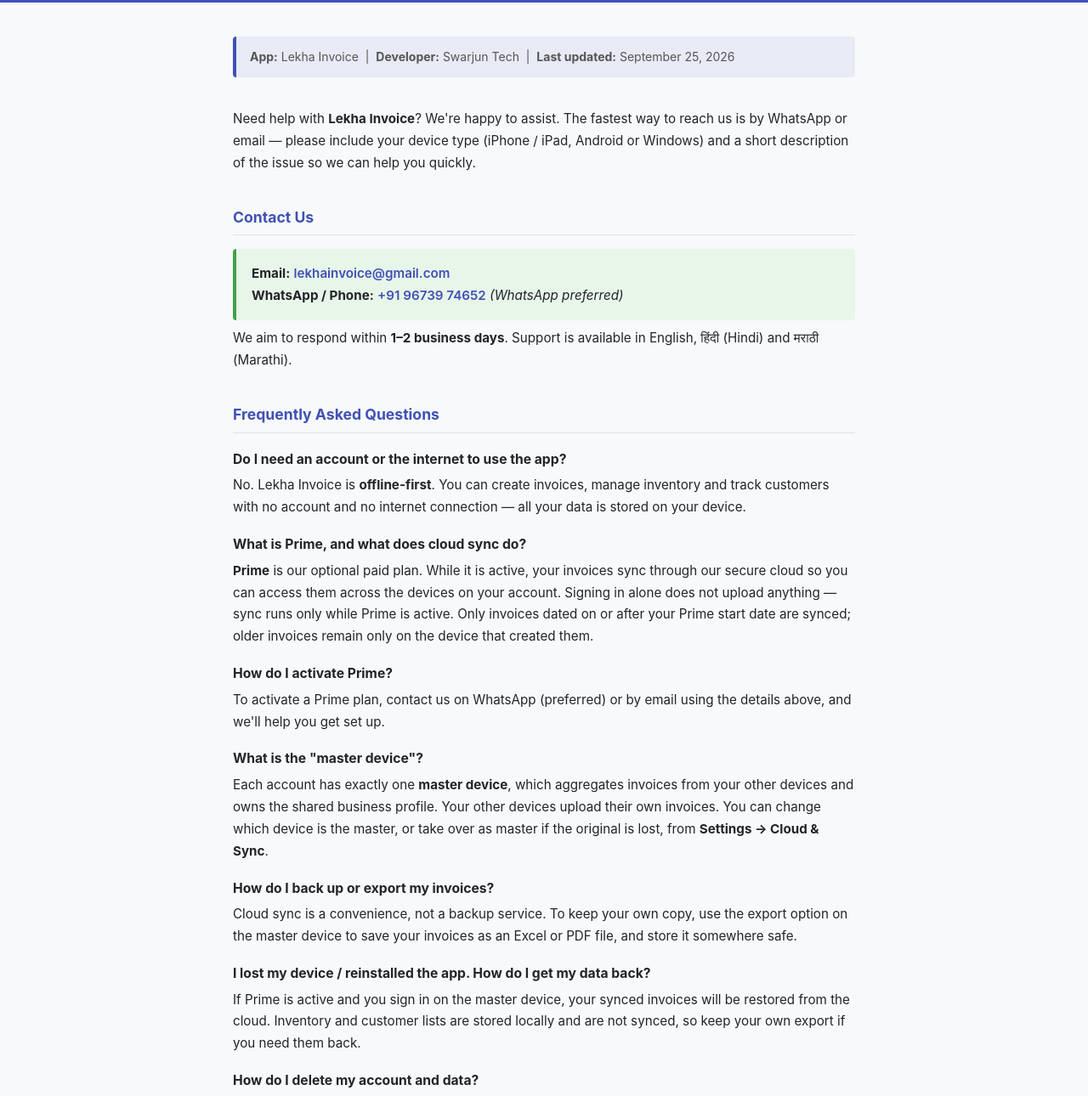
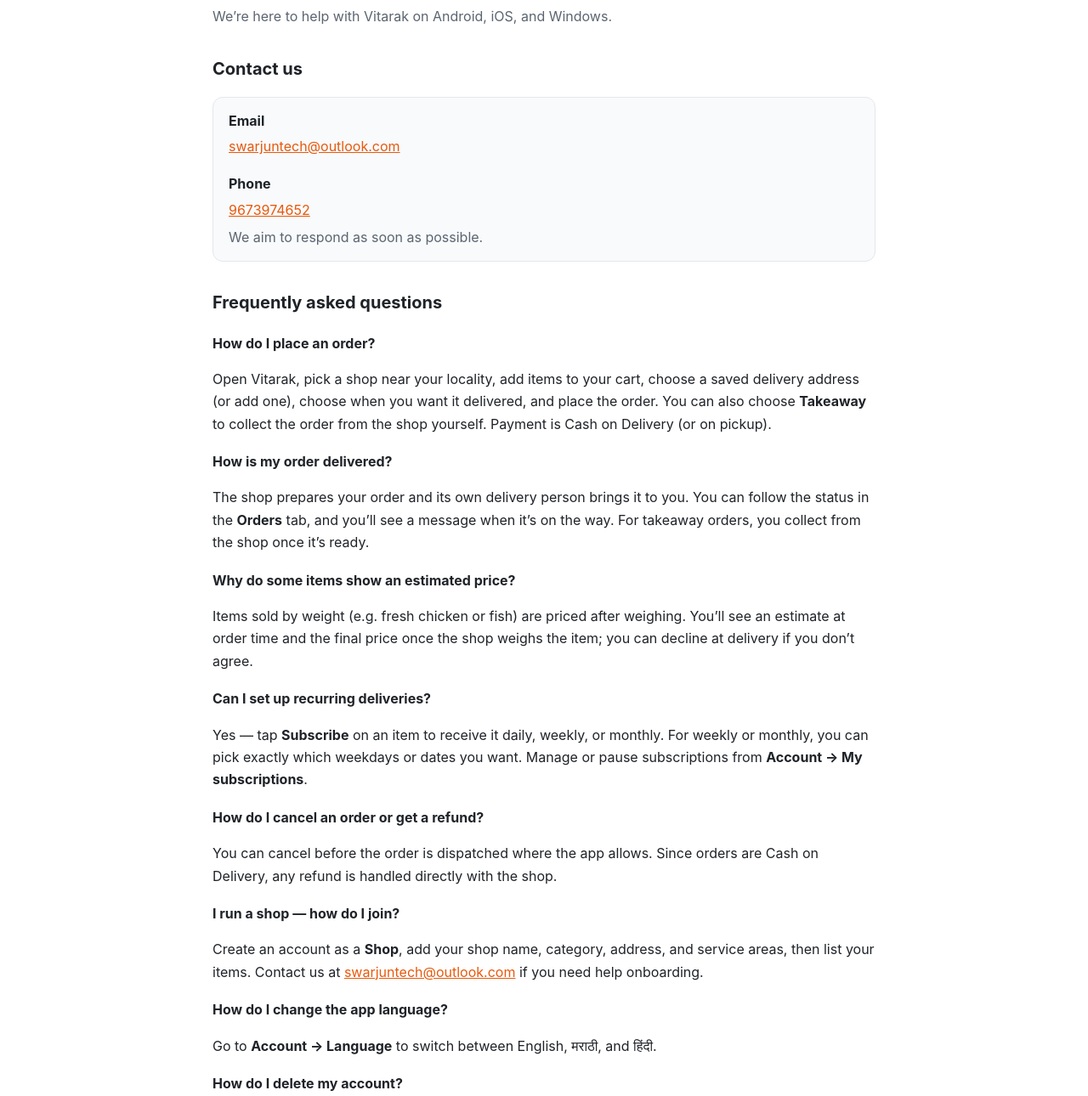
Before and after one commit to swarjun/LekhaInvoice, a plain HTML site: page support.html in a window 1280 px wide. Shown: the part 169-1459 px from the top of the page at 85% size. Drawn offline with Linux system fonts and the light colour scheme.

Commit message:
Revamp support page layout and styling

```diff
--- a/support.html
+++ b/support.html
@@ -1,196 +1,93 @@
 <!DOCTYPE html>
+<!-- Vitarak — Support -->
 <html lang="en">
 <head>
-  <meta charset="UTF-8" />
-  <meta name="viewport" content="width=device-width, initial-scale=1.0" />
-  <title>Support – Lekha Invoice</title>
-  <style>
-    *, *::before, *::after { box-sizing: border-box; margin: 0; padding: 0; }
-
-    body {
-      font-family: -apple-system, BlinkMacSystemFont, "Segoe UI", Roboto, sans-serif;
-      background: #f8f9fa;
-      color: #212529;
-      line-height: 1.7;
-    }
-
-    header {
-      background: #3f51b5;
-      color: #fff;
-      padding: 40px 24px 32px;
-      text-align: center;
-    }
-    header h1 { font-size: 2rem; font-weight: 700; letter-spacing: -0.5px; }
-    header p  { margin-top: 8px; opacity: 0.85; font-size: 0.95rem; }
-
-    main {
-      max-width: 780px;
-      margin: 40px auto;
-      padding: 0 24px 80px;
-    }
-
-    .meta {
-      background: #e8eaf6;
-      border-left: 4px solid #3f51b5;
-      border-radius: 4px;
-      padding: 12px 16px;
-      font-size: 0.875rem;
-      color: #555;
-      margin-bottom: 36px;
-    }
-
-    .contact {
-      background: #e8f5e9;
-      border-left: 4px solid #43a047;
-      border-radius: 4px;
-      padding: 16px 18px;
-      margin: 16px 0 8px;
-      font-size: 0.95rem;
-    }
-    .contact a { font-weight: 600; }
-
-    h2 {
-      font-size: 1.1rem;
-      font-weight: 700;
-      color: #3f51b5;
-      margin: 36px 0 10px;
-      padding-bottom: 6px;
-      border-bottom: 1px solid #e0e0e0;
-    }
-
-    h3 {
-      font-size: 0.98rem;
-      font-weight: 700;
-      color: #212529;
-      margin: 18px 0 4px;
-    }
-
-    p  { margin-bottom: 12px; font-size: 0.95rem; }
-    ul { margin: 8px 0 12px 20px; }
-    li { margin-bottom: 6px; font-size: 0.95rem; }
-
-    a { color: #3f51b5; text-decoration: none; }
-    a:hover { text-decoration: underline; }
-
-    footer {
-      text-align: center;
-      padding: 24px;
-      font-size: 0.8rem;
-      color: #888;
-      border-top: 1px solid #e0e0e0;
-    }
-  </style>
+<meta charset="utf-8">
+<meta name="viewport" content="width=device-width, initial-scale=1">
+<title>Support — Vitarak</title>
+<style>
+  :root{--bg:#ffffff;--fg:#1f2328;--muted:#5b6570;--accent:#e8590c;--line:#e5e7eb;--card:#f8fafc}
+  @media (prefers-color-scheme: dark){:root{--bg:#0f1216;--fg:#e6e8eb;--muted:#9aa4af;--accent:#fb923c;--line:#232a31;--card:#151a20}}
+  *{box-sizing:border-box}
+  body{margin:0;font:16px/1.65 -apple-system,"Segoe UI",Roboto,Helvetica,Arial,sans-serif;color:var(--fg);background:var(--bg)}
+  .wrap{max-width:820px;margin:0 auto;padding:32px 20px 64px}
+  header.site{display:flex;align-items:center;gap:12px;border-bottom:1px solid var(--line);padding-bottom:16px;margin-bottom:8px}
+  .logo{width:40px;height:40px;border-radius:10px;background:linear-gradient(135deg,#f97316,#2563eb);display:grid;place-items:center;color:#fff;font-weight:800}
+  .brand{font-weight:700;font-size:18px}
+  h1{font-size:28px;margin:24px 0 4px}
+  h2{font-size:20px;margin:32px 0 8px}
+  h3{font-size:16px;margin:18px 0 4px}
+  .muted{color:var(--muted)}
+  a{color:var(--accent)}
+  .card{background:var(--card);border:1px solid var(--line);border-radius:12px;padding:14px 18px;margin:16px 0}
+  .grid{display:grid;gap:12px;grid-template-columns:1fr 1fr}
+  @media (max-width:560px){.grid{grid-template-columns:1fr}}
+  ul{padding-left:22px}
+  li{margin:4px 0}
+  footer.site{margin-top:48px;border-top:1px solid var(--line);padding-top:16px;color:var(--muted);font-size:14px}
+  footer.site a{margin-right:14px;white-space:nowrap}
+</style>
 </head>
 <body>
+<div class="wrap">
+  <header class="site">
+    <div class="logo">V</div>
+    <div class="brand">Vitarak</div>
+  </header>
 
-<header>
   <h1>Support</h1>
-  <p>Lekha Invoice — GST &amp; Tax Invoice Generator</p>
-</header>
+  <p class="muted">We’re here to help with Vitarak on Android, iOS, and Windows.</p>
 
-<main>
-
-  <div class="meta">
-    <strong>App:</strong> Lekha Invoice &nbsp;|&nbsp;
-    <strong>Developer:</strong> Swarjun Tech &nbsp;|&nbsp;
-    <strong>Last updated:</strong> September 25, 2026
+  <h2>Contact us</h2>
+  <div class="card">
+    <h3 style="margin-top:0">Email</h3>
+    <a href="mailto:swarjuntech@outlook.com">swarjuntech@outlook.com</a>
+    <h3>Phone</h3>
+    <a href="tel:9673974652">9673974652</a>
+    <div class="muted" style="margin-top:6px">We aim to respond as soon as possible.</div>
   </div>
 
-  <p>
-    Need help with <strong>Lekha Invoice</strong>? We're happy to assist. The
-    fastest way to reach us is by WhatsApp or email — please include your
-    device type (iPhone / iPad, Android or Windows) and a short description of
-    the issue so we can help you quickly.
-  </p>
+  <h2>Frequently asked questions</h2>
 
-  <h2>Contact Us</h2>
-  <div class="contact">
-    <strong>Email:</strong>
-    <a href="mailto:lekhainvoice@gmail.com">lekhainvoice@gmail.com</a><br />
-    <strong>WhatsApp / Phone:</strong>
-    <a href="https://wa.me/919673974652">+91&nbsp;96739&nbsp;74652</a>
-    <em>(WhatsApp preferred)</em>
-  </div>
-  <p>
-    We aim to respond within <strong>1–2 business days</strong>. Support is
-    available in English, हिंदी (Hindi) and मराठी (Marathi).
-  </p>
+  <h3>How do I place an order?</h3>
+  <p>Open Vitarak, pick a shop near your locality, add items to your cart, choose a saved delivery address (or add one),
+  choose when you want it delivered, and place the order. You can also choose <strong>Takeaway</strong> to collect the
+  order from the shop yourself. Payment is Cash on Delivery (or on pickup).</p>
 
-  <h2>Frequently Asked Questions</h2>
+  <h3>How is my order delivered?</h3>
+  <p>The shop prepares your order and its own delivery person brings it to you. You can follow the status in the
+  <strong>Orders</strong> tab, and you’ll see a message when it’s on the way. For takeaway orders, you collect from the
+  shop once it’s ready.</p>
 
-  <h3>Do I need an account or the internet to use the app?</h3>
-  <p>
-    No. Lekha Invoice is <strong>offline-first</strong>. You can create invoices,
-    manage inventory and track customers with no account and no internet
-    connection — all your data is stored on your device.
-  </p>
+  <h3>Why do some items show an estimated price?</h3>
+  <p>Items sold by weight (e.g. fresh chicken or fish) are priced after weighing. You’ll see an estimate at order time and
+  the final price once the shop weighs the item; you can decline at delivery if you don’t agree.</p>
 
-  <h3>What is Prime, and what does cloud sync do?</h3>
-  <p>
-    <strong>Prime</strong> is our optional paid plan. While it is active, your
-    invoices sync through our secure cloud so you can access them across the
-    devices on your account. Signing in alone does not upload anything — sync
-    runs only while Prime is active. Only invoices dated on or after your Prime
-    start date are synced; older invoices remain only on the device that created
-    them.
-  </p>
+  <h3>Can I set up recurring deliveries?</h3>
+  <p>Yes — tap <strong>Subscribe</strong> on an item to receive it daily, weekly, or monthly. For weekly or monthly, you can
+  pick exactly which weekdays or dates you want. Manage or pause subscriptions from <strong>Account → My subscriptions</strong>.</p>
 
-  <h3>How do I activate Prime?</h3>
-  <p>
-    To activate a Prime plan, contact us on WhatsApp (preferred) or by email
-    using the details above, and we'll help you get set up.
-  </p>
+  <h3>How do I cancel an order or get a refund?</h3>
+  <p>You can cancel before the order is dispatched where the app allows. Since orders are Cash on Delivery, any refund is
+  handled directly with the shop.</p>
 
-  <h3>What is the "master device"?</h3>
-  <p>
-    Each account has exactly one <strong>master device</strong>, which aggregates
-    invoices from your other devices and owns the shared business profile. Your
-    other devices upload their own invoices. You can change which device is the
-    master, or take over as master if the original is lost, from
-    <strong>Settings → Cloud &amp; Sync</strong>.
-  </p>
+  <h3>I run a shop — how do I join?</h3>
+  <p>Create an account as a <strong>Shop</strong>, add your shop name, category, address, and service areas, then list your
+  items. Contact us at <a href="mailto:swarjuntech@outlook.com">swarjuntech@outlook.com</a> if you need help onboarding.</p>
 
-  <h3>How do I back up or export my invoices?</h3>
-  <p>
-    Cloud sync is a convenience, not a backup service. To keep your own copy, use
-    the export option on the master device to save your invoices as an Excel or
-    PDF file, and store it somewhere safe.
-  </p>
+  <h3>How do I change the app language?</h3>
+  <p>Go to <strong>Account → Language</strong> to switch between English, मराठी, and हिंदी.</p>
 
-  <h3>I lost my device / reinstalled the app. How do I get my data back?</h3>
-  <p>
-    If Prime is active and you sign in on the master device, your synced invoices
-    will be restored from the cloud. Inventory and customer lists are stored
-    locally and are not synced, so keep your own export if you need them back.
-  </p>
+  <h3>How do I delete my account?</h3>
+  <p>See <a href="delete-account.html">Delete your account</a>.</p>
 
-  <h3>How do I delete my account and data?</h3>
-  <p>
-    You can delete your account and all of its cloud data at any time from the
-    master device — see our
-    <a href="https://swarjun.github.io/LekhaInvoice/delete-account.html">Account &amp; Data Deletion</a>
-    page. If you no longer have access to your master device, email us and we'll
-    delete it for you.
-  </p>
-
-  <h3>How do I turn off ads?</h3>
-  <p>
-    Ads are shown only to users without an active Prime plan. Activating Prime
-    removes ads.
-  </p>
-
-  <h2>More Information</h2>
-  <ul>
-    <li><a href="https://swarjun.github.io/LekhaInvoice/privacy-policy.html">Privacy Policy</a></li>
-    <li><a href="https://swarjun.github.io/LekhaInvoice/terms-of-service.html">Terms of Service</a></li>
-    <li><a href="https://swarjun.github.io/LekhaInvoice/delete-account.html">Account &amp; Data Deletion</a></li>
-  </ul>
-
-</main>
-
-<footer>
-  &copy; 2026 Swarjun Tech. All rights reserved. &nbsp;|&nbsp; Lekha Invoice
-</footer>
-
+  <footer class="site">
+    <a href="privacy-policy.html">Privacy</a>
+    <a href="terms.html">Terms</a>
+    <a href="support.html">Support</a>
+    <a href="delete-account.html">Delete account</a>
+    <div style="margin-top:8px">© 2026 Swarjun Tech. All rights reserved.</div>
+  </footer>
+</div>
 </body>
 </html>
```
